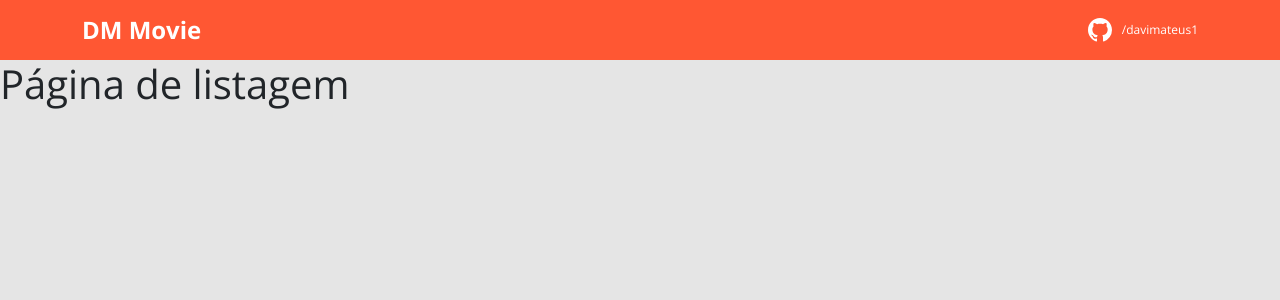
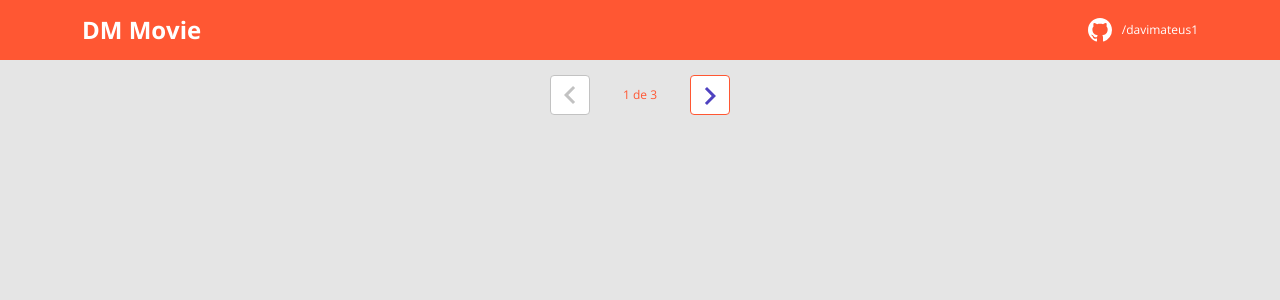
Before and after one commit to davimateus1/DM_Movie-SDS, a React (Create React App) app in the folder frontend/: page / in a window 1280 px wide. Shown: the top 300 px of the page. Built offline with nearby package versions, Linux system fonts and the light colour scheme.

Commit message:
Pagination layout

```diff
--- a/frontend/src/App.tsx
+++ b/frontend/src/App.tsx
@@ -3,7 +3,7 @@
 import Form from "Pages/Form";
 import Navbar from "Components/Navbar";
 
-function App() {
+const App = () => {
   return (
     <BrowserRouter>
       <Navbar />
--- /dev/null
+++ b/frontend/src/Components/Pagination/index.tsx
@@ -0,0 +1,20 @@
+import { ReactComponent as Arrow } from 'assets/img/arrow.svg'
+import './styles.css';
+
+const Pagination = () => {
+  return (
+    <div className="dm-movie_pagination_container">
+      <div className="dm-movie_pagination_box">
+        <button className="dm-movie_pagination_button" disabled={true}>
+          <Arrow />
+        </button>
+        <p>{`${1} de ${3}`}</p>
+        <button className="dm-movie_pagination_button" disabled={false}>
+          <Arrow className="dm-movie_flip_horizontal" />
+        </button>
+      </div>
+    </div>
+  );
+};
+
+export default Pagination;
--- /dev/null
+++ b/frontend/src/Components/Pagination/styles.css
@@ -0,0 +1,53 @@
+.dm-movie_pagination_container {
+    padding: 15px 0;
+    display: flex;
+    justify-content: center;
+    align-items: center;
+}
+
+.dm-movie_pagination_box {
+    width: 180px;
+    display: flex;
+    justify-content: space-between;
+    align-items: center;
+}
+
+.dm-movie_pagination_box form {
+    width: 100%;
+    display: flex;
+}
+
+.dm-movie_pagination_button {
+    width: 40px;
+    height: 40px;
+    border-radius: 4px;
+    background-color: #fff;
+    display: flex;
+    justify-content: center;
+    align-items: center;
+    border: 1px solid var(--color-primary);
+    cursor: pointer;
+}
+
+.dm-movie_pagination_button svg {
+    filter: brightness(0) saturate(100%) invert(26%) sepia(19%) saturate(7395%) hue-rotate(234deg) brightness(89%) contrast(92%);
+}
+
+.dm-movie_pagination_button:disabled {
+    border: 1px solid #c2c2c2;
+    cursor: unset;
+}
+
+.dm-movie_pagination_button:disabled svg {
+    filter: none;
+}
+
+.dm-movie_pagination_container p {
+    margin: 0;
+    font-size: 12px;
+    color: var(--color-primary);
+}
+
+.dm-movie_flip_horizontal {
+    transform: rotate(180deg);
+}
--- a/frontend/src/Pages/Listing/index.tsx
+++ b/frontend/src/Pages/Listing/index.tsx
@@ -1,7 +1,8 @@
+import Pagination from "Components/Pagination";
 
 const Listing = () => {
   return(
-    <h1>Página de listagem</h1>
+    <Pagination />
   );
 };
 
```
Also changed, not shown: frontend/src/assets/img/arrow.svg (added).
